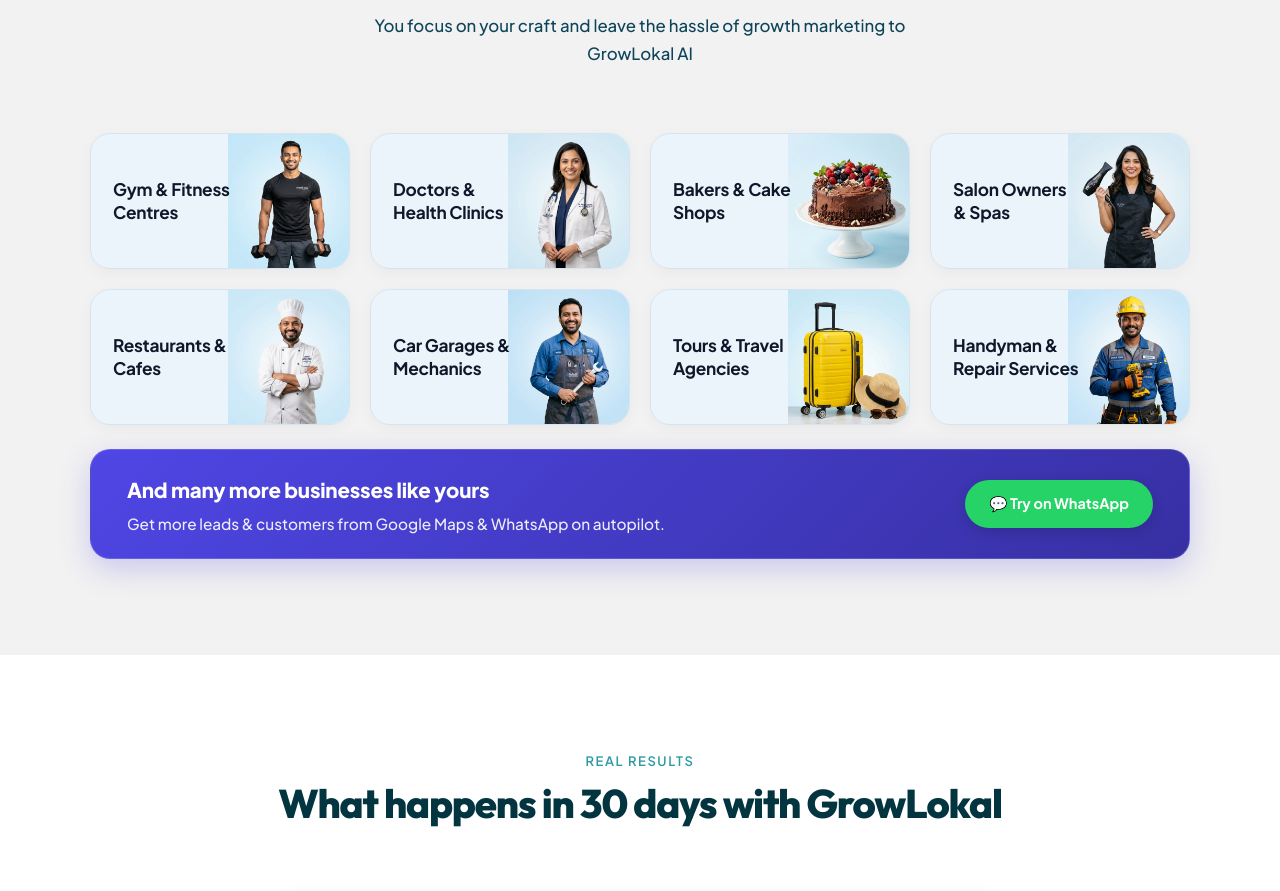
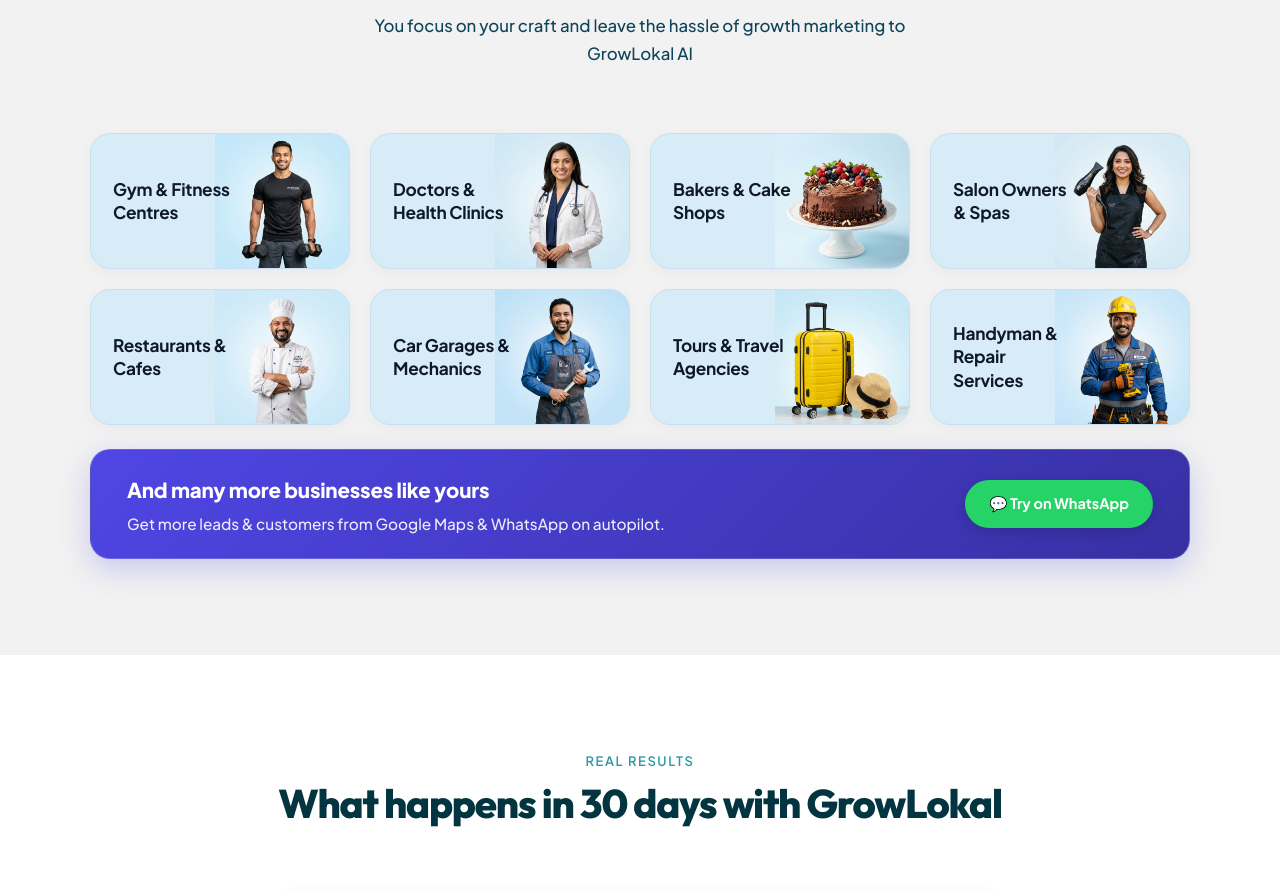
Before and after one commit to akheels-web/growlokal, a Next.js app in the folder apps/web/: page / in a window 1280 px wide. Shown: the part 5800-6691 px from the top of the page. Built offline with nearby package versions, Linux system fonts and the light colour scheme.

Commit message:
fix: unify card background color with studio image tone to eliminate hover color split

```diff
--- a/apps/web/src/app/globals.css
+++ b/apps/web/src/app/globals.css
@@ -1880,8 +1880,8 @@
 
 .biz-showcase-card {
   position: relative;
-  background: #EBF4FA;
-  border: 1px solid #D6E4F0;
+  background: #D8ECF8;
+  border: 1.5px solid #C4E0F2;
   border-radius: 20px;
   padding: 22px 16px 22px 22px;
   display: flex;
@@ -1889,15 +1889,15 @@
   align-items: center;
   min-height: 136px;
   overflow: hidden;
-  transition: all 0.25s cubic-bezier(0.16, 1, 0.3, 1);
+  transition: transform 0.25s cubic-bezier(0.16, 1, 0.3, 1), box-shadow 0.25s cubic-bezier(0.16, 1, 0.3, 1), border-color 0.25s ease;
   box-shadow: 0 4px 16px rgba(15, 23, 42, 0.04);
 }
 
 .biz-showcase-card:hover {
-  transform: translateY(-4px);
-  background: #ffffff;
+  transform: translateY(-5px);
+  background: #D8ECF8;
   border-color: #2E9AA6;
-  box-shadow: 0 14px 36px rgba(46, 154, 166, 0.18);
+  box-shadow: 0 14px 36px rgba(46, 154, 166, 0.22);
 }
 
 .biz-showcase-title {
@@ -1905,17 +1905,17 @@
   font-weight: 700;
   color: #0F172A;
   line-height: 1.35;
-  width: 58%;
+  width: 54%;
   z-index: 2;
   font-family: var(--font-body), 'Plus Jakarta Sans', system-ui, -apple-system, sans-serif;
   letter-spacing: -0.015em;
 }
 
 .biz-showcase-img-wrap {
-  width: 125px;
+  width: 52%;
   height: 100%;
   position: absolute;
-  right: -4px;
+  right: 0;
   top: 0;
   bottom: 0;
   display: flex;
```
